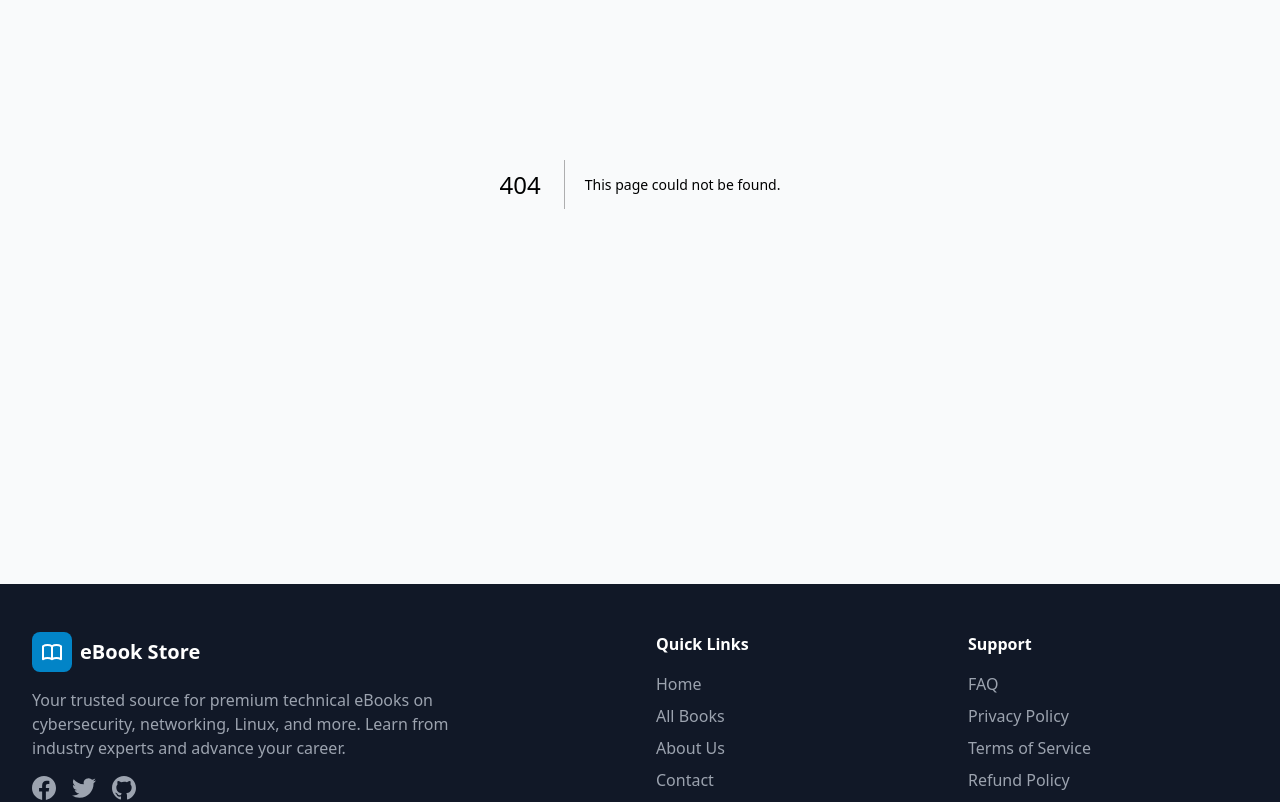
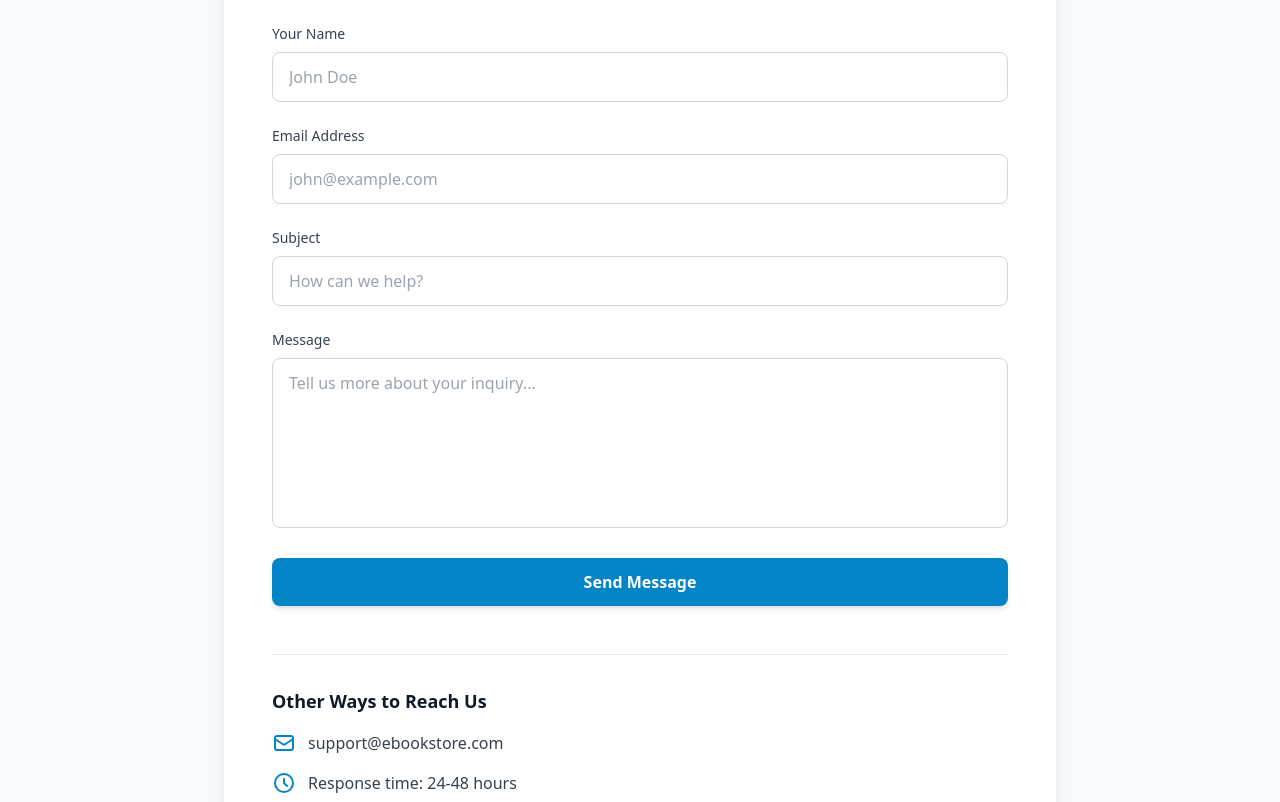
Before and after one commit to MrAlpha00/rpaytest-web, a Next.js app: page /contact in a window 1280 px wide. Before the commit this address had no page. Shown: the part 280-1082 px from the top of the page. Built offline with nearby package versions, Linux system fonts and the light colour scheme.

Commit message:
change web

```diff
--- /dev/null
+++ b/src/app/contact/page.tsx
@@ -0,0 +1,154 @@
+'use client';
+
+import { useState } from 'react';
+
+export default function Contact() {
+  const [formData, setFormData] = useState({
+    name: '',
+    email: '',
+    subject: '',
+    message: '',
+  });
+  const [isSubmitting, setIsSubmitting] = useState(false);
+  const [submitted, setSubmitted] = useState(false);
+
+  const handleSubmit = async (e: React.FormEvent) => {
+    e.preventDefault();
+    setIsSubmitting(true);
+
+    setTimeout(() => {
+      setSubmitted(true);
+      setIsSubmitting(false);
+      setFormData({ name: '', email: '', subject: '', message: '' });
+    }, 1000);
+  };
+
+  if (submitted) {
+    return (
+      <div className="min-h-screen bg-gray-50 py-12">
+        <div className="max-w-2xl mx-auto px-4 sm:px-6 lg:px-8">
+          <div className="bg-white rounded-2xl shadow-xl p-8 text-center">
+            <div className="w-16 h-16 bg-green-100 rounded-full flex items-center justify-center mx-auto mb-4">
+              <svg className="w-8 h-8 text-green-600" fill="none" stroke="currentColor" viewBox="0 0 24 24">
+                <path strokeLinecap="round" strokeLinejoin="round" strokeWidth={2} d="M5 13l4 4L19 7" />
+              </svg>
+            </div>
+            <h2 className="text-2xl font-bold text-gray-900 mb-2">Message Sent!</h2>
+            <p className="text-gray-600 mb-6">
+              Thank you for contacting us. We'll get back to you within 24-48 hours.
+            </p>
+            <button
+              onClick={() => setSubmitted(false)}
+              className="btn-primary"
+            >
+              Send Another Message
+            </button>
+          </div>
+        </div>
+      </div>
+    );
+  }
+
+  return (
+    <div className="min-h-screen bg-gray-50 py-12">
+      <div className="max-w-4xl mx-auto px-4 sm:px-6 lg:px-8">
+        <div className="bg-white rounded-2xl shadow-xl p-8 md:p-12">
+          <div className="mb-8">
+            <h1 className="text-4xl font-bold text-gray-900 mb-4">Contact Us</h1>
+            <p className="text-lg text-gray-600">
+              Have questions? We'd love to hear from you. Send us a message and we'll respond as soon as possible.
+            </p>
+          </div>
+
+          <form onSubmit={handleSubmit} className="space-y-6">
+            <div>
+              <label htmlFor="name" className="block text-sm font-medium text-gray-700 mb-2">
+                Your Name
+              </label>
+              <input
+                type="text"
+                id="name"
+                required
+                value={formData.name}
+                onChange={(e) => setFormData({ ...formData, name: e.target.value })}
+                className="input-field"
+                placeholder="John Doe"
+              />
+            </div>
+
+            <div>
+              <label htmlFor="email" className="block text-sm font-medium text-gray-700 mb-2">
+                Email Address
+              </label>
+              <input
+                type="email"
+                id="email"
+                required
+                value={formData.email}
+                onChange={(e) => setFormData({ ...formData, email: e.target.value })}
+                className="input-field"
+                placeholder="john@example.com"
+              />
+            </div>
+
+            <div>
+              <label htmlFor="subject" className="block text-sm font-medium text-gray-700 mb-2">
+                Subject
+              </label>
+              <input
+                type="text"
+                id="subject"
+                required
+                value={formData.subject}
+                onChange={(e) => setFormData({ ...formData, subject: e.target.value })}
+                className="input-field"
+                placeholder="How can we help?"
+              />
+            </div>
+
+            <div>
+              <label htmlFor="message" className="block text-sm font-medium text-gray-700 mb-2">
+                Message
+              </label>
+              <textarea
+                id="message"
+                required
+                rows={6}
+                value={formData.message}
+                onChange={(e) => setFormData({ ...formData, message: e.target.value })}
+                className="input-field resize-none"
+                placeholder="Tell us more about your inquiry..."
+              />
+            </div>
+
+            <button
+              type="submit"
+              disabled={isSubmitting}
+              className="btn-primary w-full"
+            >
+              {isSubmitting ? 'Sending...' : 'Send Message'}
+            </button>
+          </form>
+
+          <div className="mt-12 pt-8 border-t">
+            <h3 className="text-lg font-semibold text-gray-900 mb-4">Other Ways to Reach Us</h3>
+            <div className="space-y-4">
+              <div className="flex items-center gap-3">
+                <svg className="w-6 h-6 text-primary-600" fill="none" stroke="currentColor" viewBox="0 0 24 24">
+                  <path strokeLinecap="round" strokeLinejoin="round" strokeWidth={2} d="M3 8l7.89 5.26a2 2 0 002.22 0L21 8M5 19h14a2 2 0 002-2V7a2 2 0 00-2-2H5a2 2 0 00-2 2v10a2 2 0 002 2z" />
+                </svg>
+                <span className="text-gray-700">support@ebookstore.com</span>
+              </div>
+              <div className="flex items-center gap-3">
+                <svg className="w-6 h-6 text-primary-600" fill="none" stroke="currentColor" viewBox="0 0 24 24">
+                  <path strokeLinecap="round" strokeLinejoin="round" strokeWidth={2} d="M12 8v4l3 3m6-3a9 9 0 11-18 0 9 9 0 0118 0z" />
+                </svg>
+                <span className="text-gray-700">Response time: 24-48 hours</span>
+              </div>
+            </div>
+          </div>
+        </div>
+      </div>
+    </div>
+  );
+}
--- /dev/null
+++ b/src/app/not-found.tsx
@@ -0,0 +1,21 @@
+import Link from 'next/link';
+
+export default function NotFound() {
+  return (
+    <div className="min-h-screen bg-gray-50 flex items-center justify-center px-4">
+      <div className="text-center">
+        <h1 className="text-9xl font-bold text-primary-600 mb-4">404</h1>
+        <h2 className="text-3xl font-bold text-gray-900 mb-4">Book Not Found</h2>
+        <p className="text-lg text-gray-600 mb-8">
+          The book you're looking for doesn't exist or has been removed.
+        </p>
+        <Link
+          href="/"
+          className="inline-block bg-primary-600 hover:bg-primary-700 text-white font-semibold py-3 px-8 rounded-lg transition-colors"
+        >
+          Back to Home
+        </Link>
+      </div>
+    </div>
+  );
+}
```
